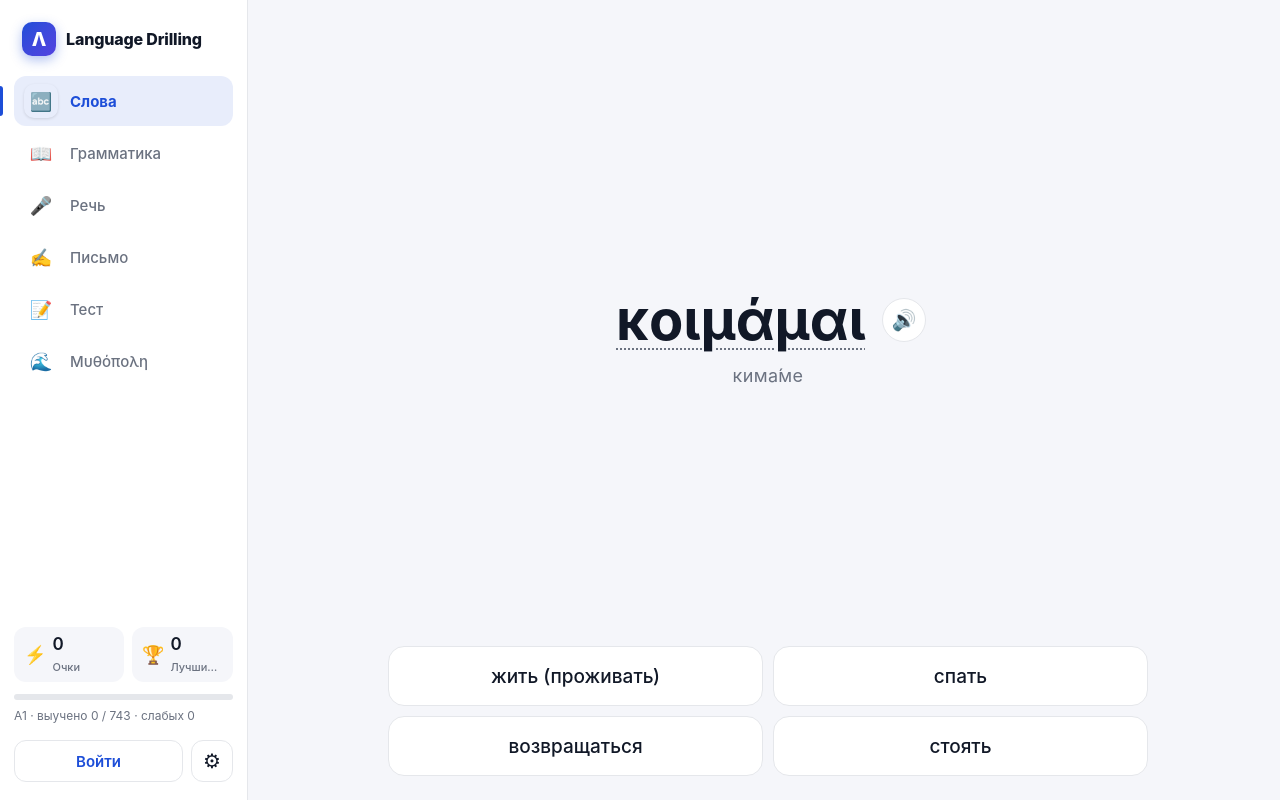
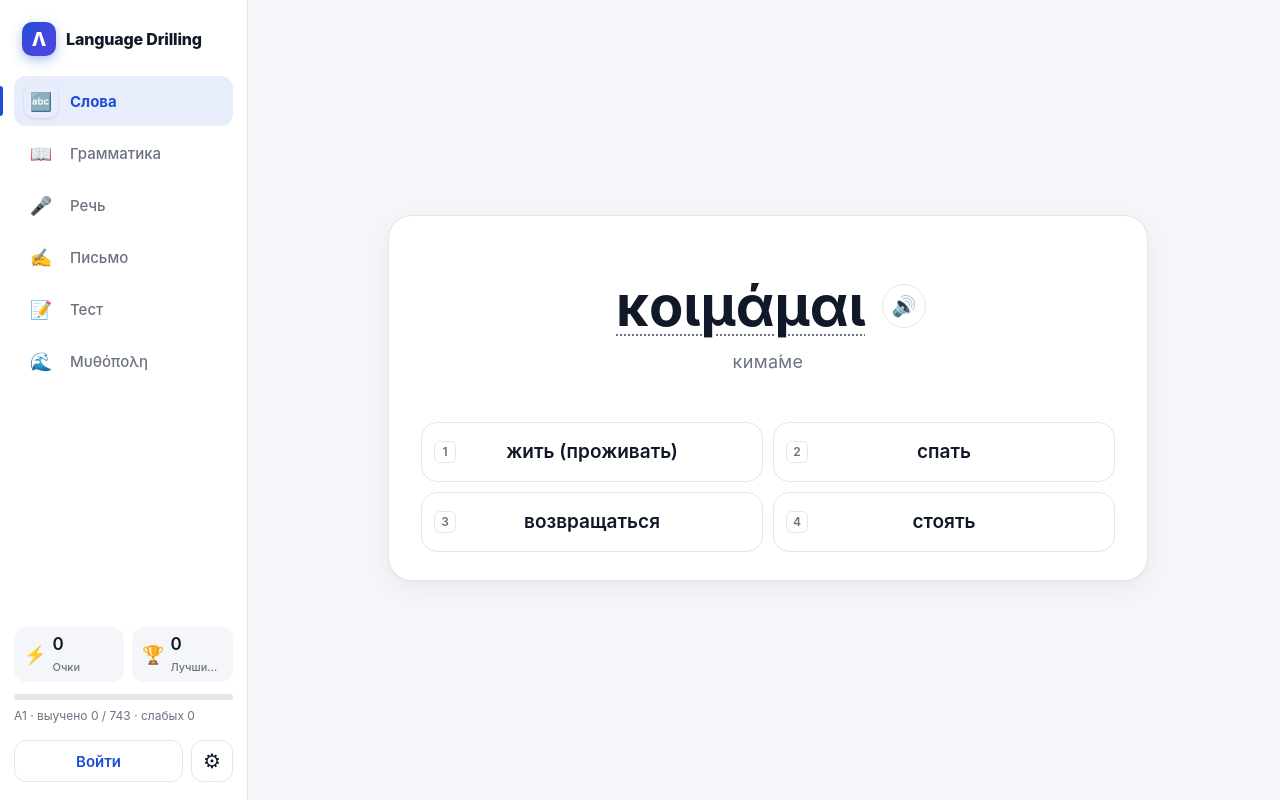
Before and after one commit to vadimptr/greek_drilling, a React (Vite) app: page /words in a window 1280 px wide. Built offline with nearby package versions, Linux system fonts and the light colour scheme; no server answers; the HTML template or start-up script is replaced by a standard one.

Commit message:
Words trainer in the same card layout as the aorist, numbered answers with 1-4 keys

```diff
--- a/src/App.css
+++ b/src/App.css
@@ -997,6 +997,9 @@
 
 /* trainer card */
 .trainer { justify-content: flex-start; padding: 8px 0 12px; }
+.screen > .trainer { flex: 1; }
+.trainer-prompt > .prompt { padding: 0; }
+.trainer-answers .options .option-text { overflow-wrap: anywhere; }
 .trainer-card {
   flex: 1;
   width: 100%;
--- a/src/components/Options.tsx
+++ b/src/components/Options.tsx
@@ -17,7 +17,7 @@ interface Props {
 export function Options({ options, targetId, direction, feedback, onSelect }: Props) {
   return (
     <section className="options">
-      {options.map((o) => {
+      {options.map((o, i) => {
         let cls = 'option'
         if (feedback) {
           if (o.id === targetId) cls += ' option-correct'
@@ -26,7 +26,8 @@ export function Options({ options, targetId, direction, feedback, onSelect }: Pr
         }
         return (
           <button key={o.id} className={cls} disabled={feedback !== null} onClick={() => onSelect(o)}>
-            {labelOf(o, direction)}
+            <span className="option-key">{i + 1}</span>
+            <span className="option-text">{labelOf(o, direction)}</span>
           </button>
         )
       })}
--- a/src/screens/WordsScreen.tsx
+++ b/src/screens/WordsScreen.tsx
@@ -109,11 +109,24 @@ export function WordsScreen({ state, onChange }: Props) {
     if (question) speak(question.word.el)
   }
 
+  useEffect(() => {
+    const onKey = (e: KeyboardEvent) => {
+      if (!question || infoOpen || e.metaKey || e.ctrlKey || e.altKey || e.target instanceof HTMLInputElement) return
+      const n = Number(e.key)
+      if (Number.isInteger(n) && n >= 1 && n <= question.options.length) answer(question.options[n - 1])
+    }
+    window.addEventListener('keydown', onKey)
+    return () => window.removeEventListener('keydown', onKey)
+  }, [question, infoOpen, answer])
+
   const won = isWin(state, pool)
 
   return (
     <>
       {question && (
+        <div className="nouns trainer">
+          <div className="trainer-card">
+            <div className={feedback ? (feedback.correct ? 'trainer-prompt trainer-prompt-ok' : 'trainer-prompt trainer-prompt-bad') : 'trainer-prompt'}>
               <Prompt
                 word={question.word}
                 direction={state.direction}
@@ -124,9 +137,8 @@ export function WordsScreen({ state, onChange }: Props) {
                 }}
                 onSpeak={speakCurrent}
               />
-      )}
-
-      {question && (
+            </div>
+            <div className="trainer-answers">
               <Options
                 options={question.options}
                 targetId={question.word.id}
@@ -134,6 +146,9 @@ export function WordsScreen({ state, onChange }: Props) {
                 feedback={feedback}
                 onSelect={answer}
               />
+            </div>
+          </div>
+        </div>
       )}
 
       <WordInfoPopup word={infoOpen && question ? question.word : null} onClose={() => setInfoOpen(false)} />
```
Lines whose indentation alone changed are shown as unchanged.
